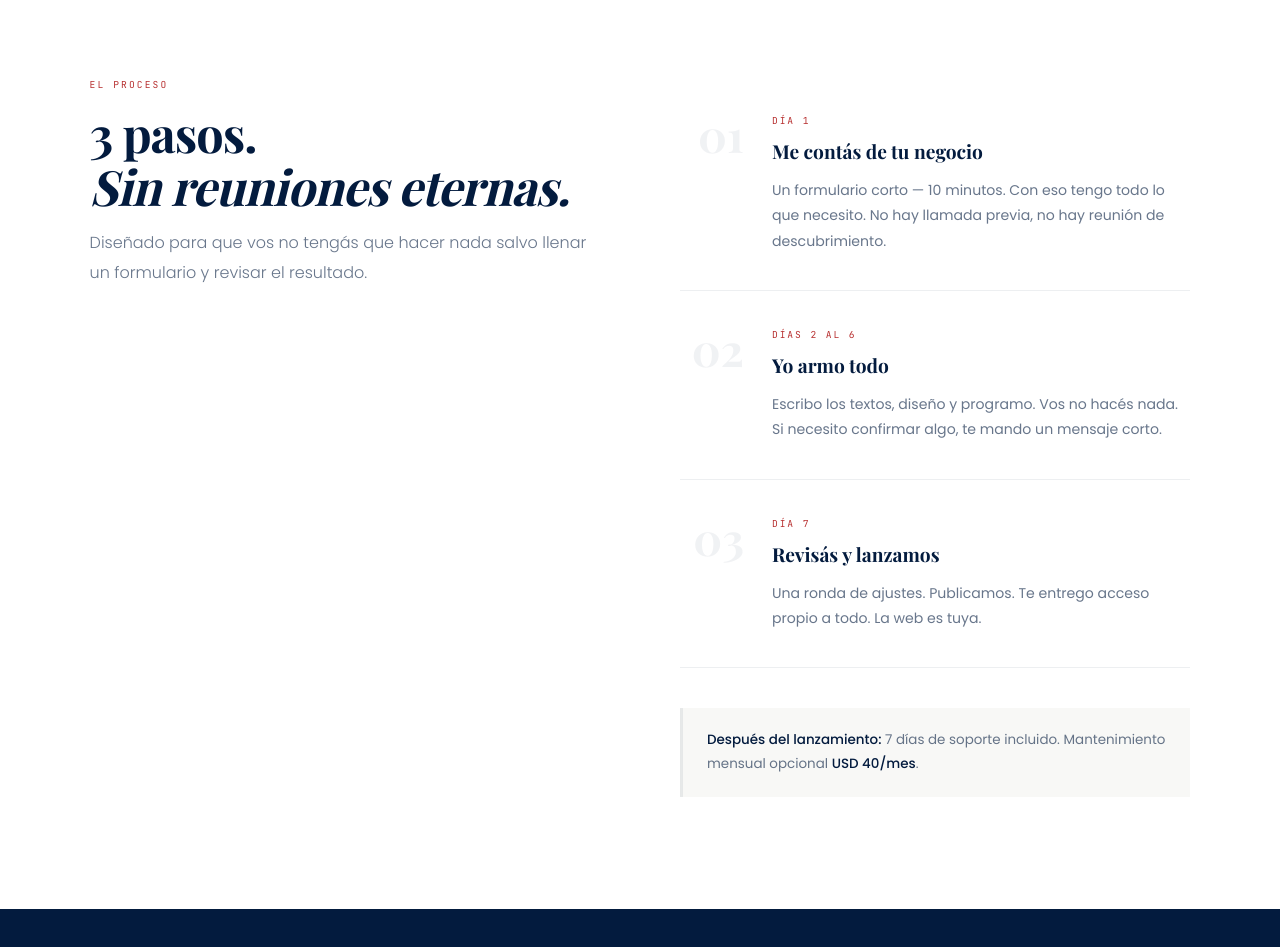
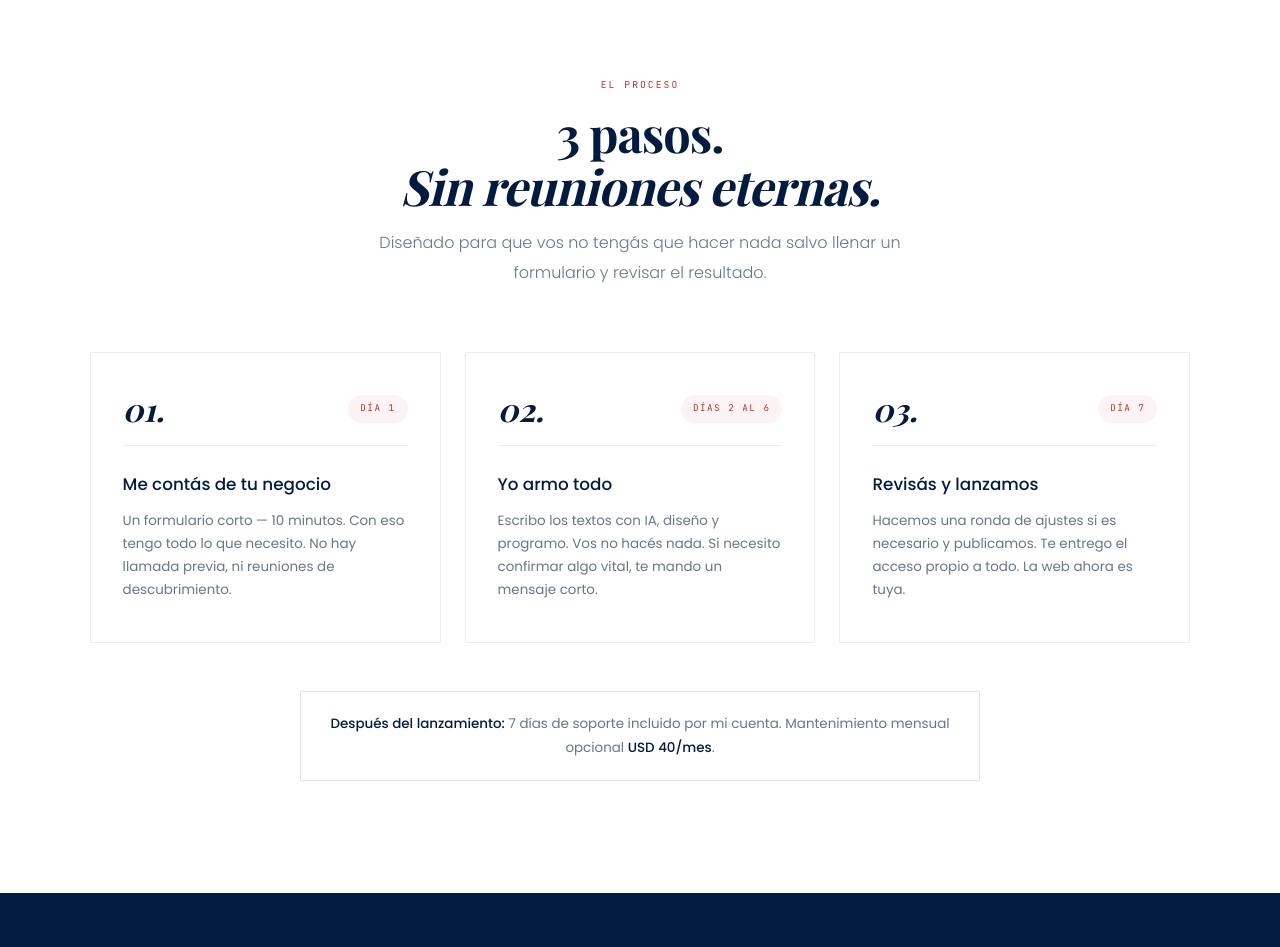
Before and after one commit to nadiaescobbb/nadiaweb-landing, a plain HTML site: page index.html in a window 1280 px wide. Shown: the part 2820-3767 px from the top of the page. Drawn offline with nearby package versions, Linux system fonts and the light colour scheme; a web font is replaced by a local one.

Commit message:
actualizar web

```diff
--- a/index.html
+++ b/index.html
@@ -452,56 +452,70 @@ nav.scrolled {
 
 /* ── PROCESS ── */
 #process { background: var(--white); }
-.process-list {
-  max-width: 680px;
-  margin-top: 0;
+.process-grid {
+  display: grid;
+  grid-template-columns: repeat(3, 1fr);
+  gap: 24px;
 }
-.process-item {
-  display: grid;
-  grid-template-columns: 64px 1fr;
-  gap: 28px;
-  padding: 36px 0;
-  border-bottom: 1px solid rgba(3,27,62,0.07);
-  align-items: start;
+.process-card {
+  background: var(--white);
+  border: 1px solid rgba(3,27,62,0.08);
+  padding: 40px 32px;
+  position: relative;
+  transition: transform 0.25s, box-shadow 0.25s;
 }
-.process-item:last-child { border-bottom: none; }
-.pi-num {
+.process-card:hover {
+  transform: translateY(-4px);
+  box-shadow: 0 12px 32px rgba(3,27,62,0.06);
+}
+.pc-head {
+  display: flex;
+  align-items: center;
+  justify-content: space-between;
+  margin-bottom: 24px;
+  padding-bottom: 20px;
+  border-bottom: 1px solid rgba(3,27,62,0.08);
+}
+.pc-num {
   font-family: var(--serif);
-  font-size: 2.8rem;
+  font-size: 2rem;
+  font-style: italic;
   font-weight: 700;
-  color: rgba(3,27,62,0.06);
+  color: var(--azul);
   line-height: 1;
-  text-align: right;
 }
-.pi-day {
+.pc-day {
   font-family: var(--mono);
-  font-size: 0.6rem;
-  letter-spacing: 0.2em;
+  font-size: 0.58rem;
+  letter-spacing: 0.16em;
   text-transform: uppercase;
   color: var(--rojo);
-  margin-bottom: 6px;
+  background: rgba(184, 50, 50, 0.05);
+  padding: 6px 12px;
+  border-radius: 100px;
 }
-.pi-title {
-  font-family: var(--serif);
-  font-size: 1.2rem;
-  font-weight: 700;
+.pc-title {
+  font-family: var(--sans);
+  font-size: 1.05rem;
+  font-weight: 500;
   color: var(--azul);
-  margin-bottom: 10px;
+  margin-bottom: 12px;
 }
-.pi-desc {
-  font-size: 0.88rem;
+.pc-desc {
+  font-size: 0.84rem;
   color: var(--azul-60);
-  line-height: 1.8;
+  line-height: 1.7;
 }
 .process-note {
-  margin-top: 40px;
+  margin: 48px auto 0;
   max-width: 680px;
   padding: 20px 24px;
-  background: var(--gray-50);
-  border-left: 3px solid var(--azul-10);
+  background: var(--white);
+  border: 1px solid rgba(3,27,62,0.12);
   font-size: 0.84rem;
   color: var(--azul-60);
   line-height: 1.8;
+  text-align: center;
 }
 .process-note strong { color: var(--azul); font-weight: 500; }
 
@@ -725,9 +739,9 @@ footer {
 /* ── RESPONSIVE ── */
 @media (max-width: 1000px) {
   .hero-wrap { grid-template-columns: 1fr; gap: 48px; }
-  .problem-grid, .services-grid { grid-template-columns: 1fr; gap: 2px; }
-  .problem-grid { background: transparent; gap: 16px; }
-  .problem-card { border: 1px solid rgba(3,27,62,0.08); }
+  .problem-grid, .services-grid, .process-grid { grid-template-columns: 1fr; gap: 2px; }
+  .problem-grid, .process-grid { background: transparent; gap: 16px; }
+  .problem-card, .process-card { border: 1px solid rgba(3,27,62,0.08); }
   .services-grid { gap: 16px; }
 }
 @media (max-width: 640px) {
@@ -735,7 +749,6 @@ footer {
   .fab-wa { bottom: 20px; right: 20px; width: 54px; height: 54px; }
   .fab-wa svg { width: 28px; height: 28px; }
   .nav-links { display: none; }
-  .process-item { grid-template-columns: 48px 1fr; gap: 16px; }
   .about-details { flex-direction: column; gap: 20px; }
   footer { flex-direction: column; align-items: flex-start; }
 }
@@ -877,41 +890,39 @@ footer {
 <!-- PROCESS -->
 <section id="process" class="section">
   <div class="section-inner">
-    <div style="display:grid; grid-template-columns: 1fr 1fr; gap: 80px; align-items: start;">
-      <div>
-        <span class="label reveal">El proceso</span>
-        <h2 class="h2 reveal d1">3 pasos.<br><em>Sin reuniones eternas.</em></h2>
-        <p class="lead reveal d2" style="margin-bottom: 0;">Diseñado para que vos no tengás que hacer nada salvo llenar un formulario y revisar el resultado.</p>
+    <div style="text-align: center; max-width: 680px; margin: 0 auto 64px;">
+      <span class="label reveal">El proceso</span>
+      <h2 class="h2 reveal d1">3 pasos.<br><em>Sin reuniones eternas.</em></h2>
+      <p class="lead reveal d2" style="margin: 0 auto;">Diseñado para que vos no tengás que hacer nada salvo llenar un formulario y revisar el resultado.</p>
+    </div>
+    <div class="process-grid reveal d3">
+      <div class="process-card">
+        <div class="pc-head">
+          <span class="pc-num">01.</span>
+          <span class="pc-day">Día 1</span>
+        </div>
+        <div class="pc-title">Me contás de tu negocio</div>
+        <p class="pc-desc">Un formulario corto — 10 minutos. Con eso tengo todo lo que necesito. No hay llamada previa, ni reuniones de descubrimiento.</p>
       </div>
-      <div class="process-list reveal d2">
-        <div class="process-item">
-          <div class="pi-num">01</div>
-          <div>
-            <div class="pi-day">Día 1</div>
-            <div class="pi-title">Me contás de tu negocio</div>
-            <p class="pi-desc">Un formulario corto — 10 minutos. Con eso tengo todo lo que necesito. No hay llamada previa, no hay reunión de descubrimiento.</p>
-          </div>
+      <div class="process-card">
+        <div class="pc-head">
+          <span class="pc-num">02.</span>
+          <span class="pc-day">Días 2 al 6</span>
         </div>
-        <div class="process-item">
-          <div class="pi-num">02</div>
-          <div>
-            <div class="pi-day">Días 2 al 6</div>
-            <div class="pi-title">Yo armo todo</div>
-            <p class="pi-desc">Escribo los textos, diseño y programo. Vos no hacés nada. Si necesito confirmar algo, te mando un mensaje corto.</p>
-          </div>
+        <div class="pc-title">Yo armo todo</div>
+        <p class="pc-desc">Escribo los textos con IA, diseño y programo. Vos no hacés nada. Si necesito confirmar algo vital, te mando un mensaje corto.</p>
+      </div>
+      <div class="process-card">
+        <div class="pc-head">
+          <span class="pc-num">03.</span>
+          <span class="pc-day">Día 7</span>
         </div>
-        <div class="process-item">
-          <div class="pi-num">03</div>
-          <div>
-            <div class="pi-day">Día 7</div>
-            <div class="pi-title">Revisás y lanzamos</div>
-            <p class="pi-desc">Una ronda de ajustes. Publicamos. Te entrego acceso propio a todo. La web es tuya.</p>
-          </div>
-        </div>
-        <div class="process-note">
-          <strong>Después del lanzamiento:</strong> 7 días de soporte incluido. Mantenimiento mensual opcional <strong>USD 40/mes</strong>.
-        </div>
+        <div class="pc-title">Revisás y lanzamos</div>
+        <p class="pc-desc">Hacemos una ronda de ajustes si es necesario y publicamos. Te entrego el acceso propio a todo. La web ahora es tuya.</p>
       </div>
+    </div>
+    <div class="process-note reveal d4">
+      <strong>Después del lanzamiento:</strong> 7 días de soporte incluido por mi cuenta. Mantenimiento mensual opcional <strong>USD 40/mes</strong>.
     </div>
   </div>
 </section>
```
